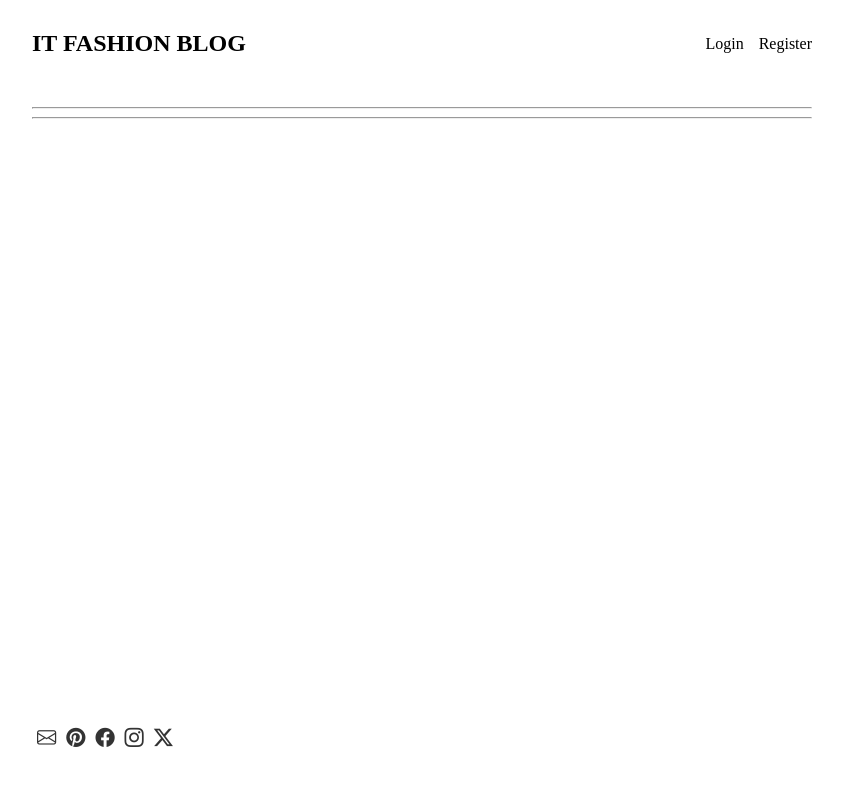
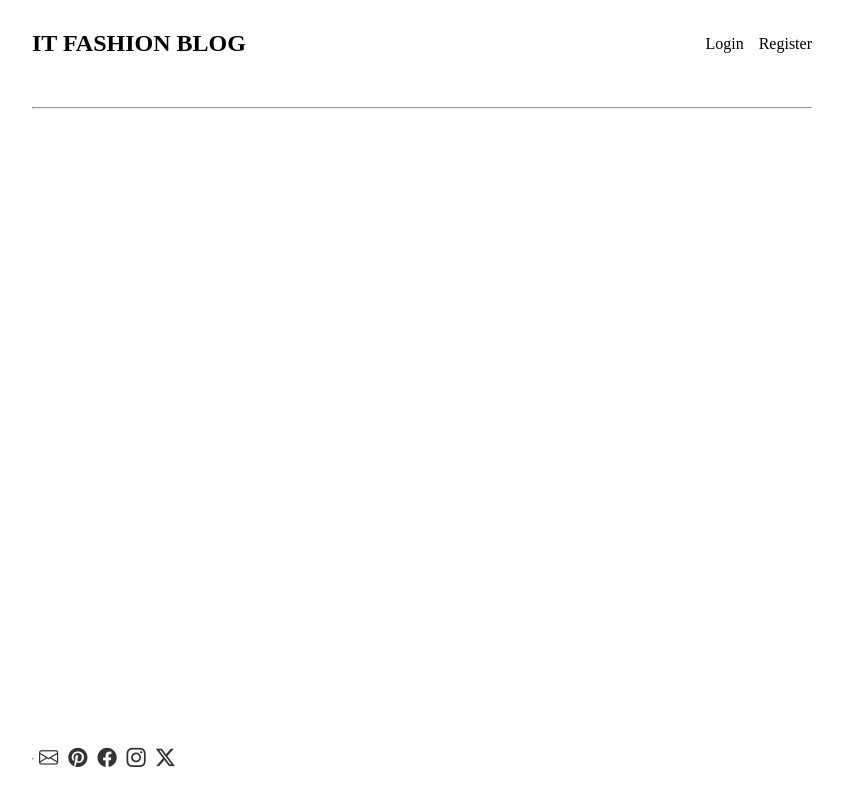
Before and after one commit to marceloaraujodev/Portfolio-Projects, a React (Create React App) app in the folder Blog/client/: page / in a window 1280 px wide. Shown: the whole page, without its empty margins (218-1061 px from the left). Built offline with nearby package versions, Linux system fonts and the light colour scheme; no server answers.

Commit message:
footer hr

```diff
--- a/Blog/client/src/App.css
+++ b/Blog/client/src/App.css
@@ -159,9 +159,12 @@ footer{
   bottom: 0;
   display: flex;
   justify-content: space-between;
-  margin-bottom: 50px;
+  margin: 30px 0;
   align-items: center;
   margin-top: 30px;
+}
+footer > hr {
+  margin: 5px 0;
 }
 footer a{
   text-decoration: none;
--- a/Blog/client/src/components/Footer.js
+++ b/Blog/client/src/components/Footer.js
@@ -3,8 +3,8 @@ import 'bootstrap-icons/font/bootstrap-icons.css';
 export default function Footer() {
   return (
     <>
+    <footer>
     <hr />
-    <footer>
       <div>
         <a href="https://github.com/marceloaraujodev">
           <i className="bi bi-envelope social-media"></i>
```
